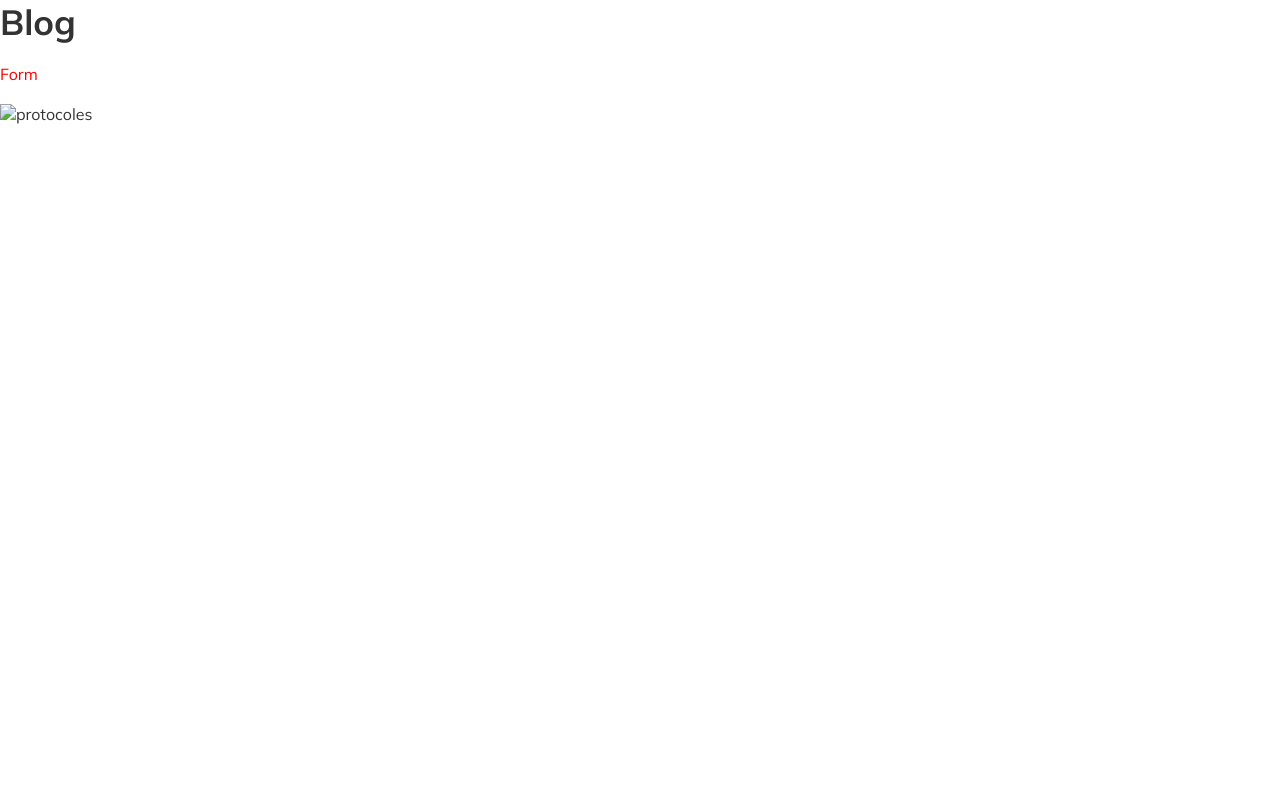
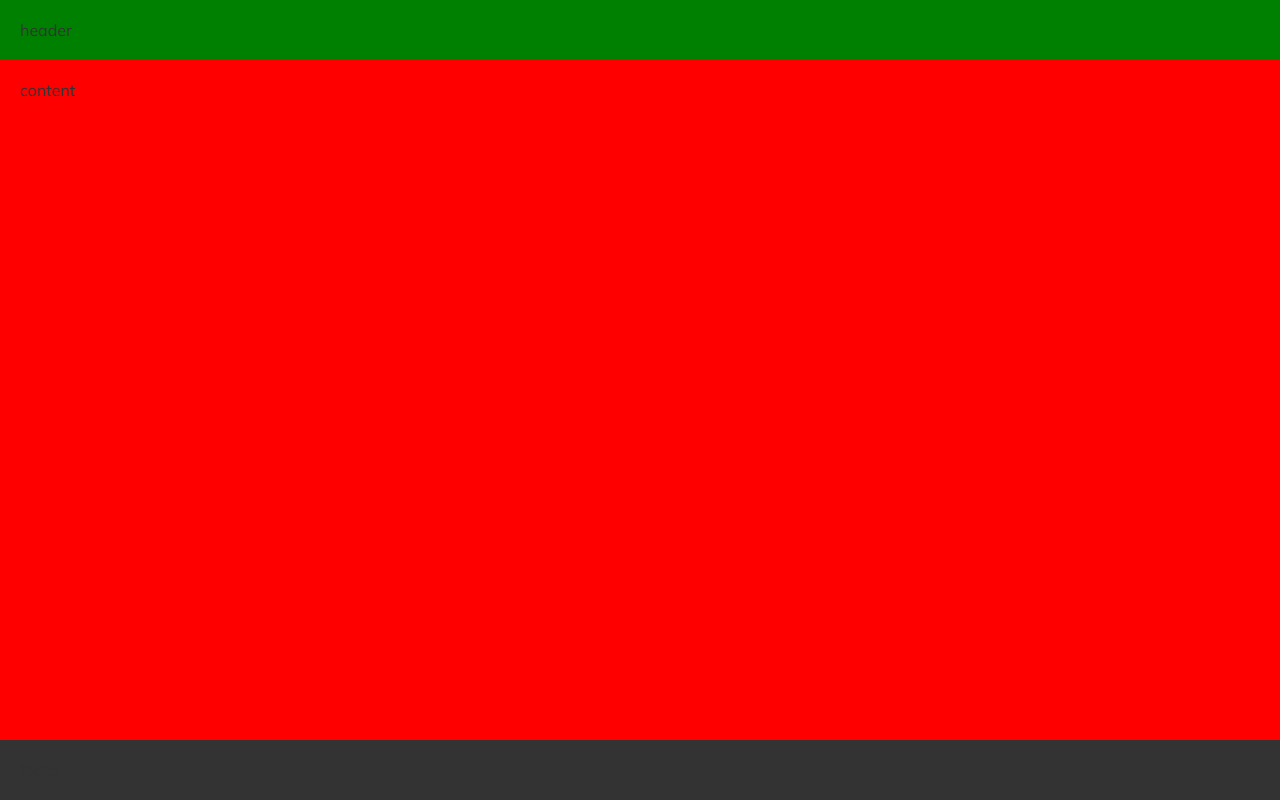
Before and after one commit to oldu73/blog-001, a website built with webpack: page src/index.html in a window 1280 px wide. Built offline with nearby package versions, Linux system fonts and the light colour scheme; files whose address does not match are found by name.

Commit message:
layout setup

```diff
--- a/src/assets/styles/styles.scss
+++ b/src/assets/styles/styles.scss
@@ -4,3 +4,31 @@
 @import "reset";
 @import "utils";
 @import "variables";
+
+.container {
+  min-height: 100vh;
+  display: grid;
+  grid:
+    "header" auto
+    "content" 1fr
+    "footer" auto /
+    auto;
+}
+
+header {
+  grid-area: header;
+  background: green;
+  padding: 20px;
+}
+
+.content {
+  grid-area: content;
+  background: red;
+  padding: 20px;
+}
+
+footer {
+  grid-area: footer;
+  background: #333;
+  padding: 20px;
+}
--- a/src/index.html
+++ b/src/index.html
@@ -14,9 +14,9 @@
   </head>
   <body>
     <div class="container">
-      <h1>Blog</h1>
-      <a href="./form.html">Form</a><br /><br />
-      <img src="./assets/images/proto.jpg" alt="protocoles" width="300" />
+      <header>header</header>
+      <div class="content">content</div>
+      <footer>footer</footer>
     </div>
   </body>
 </html>
```
